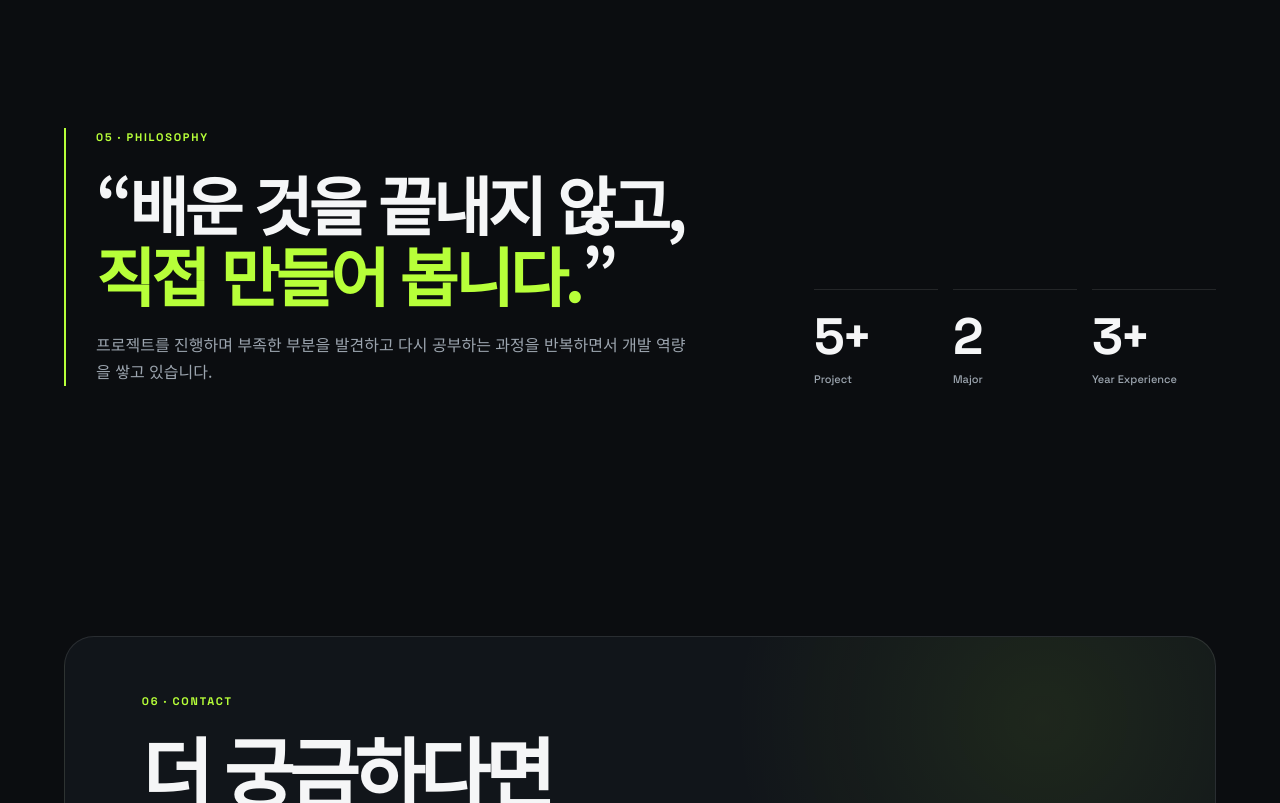
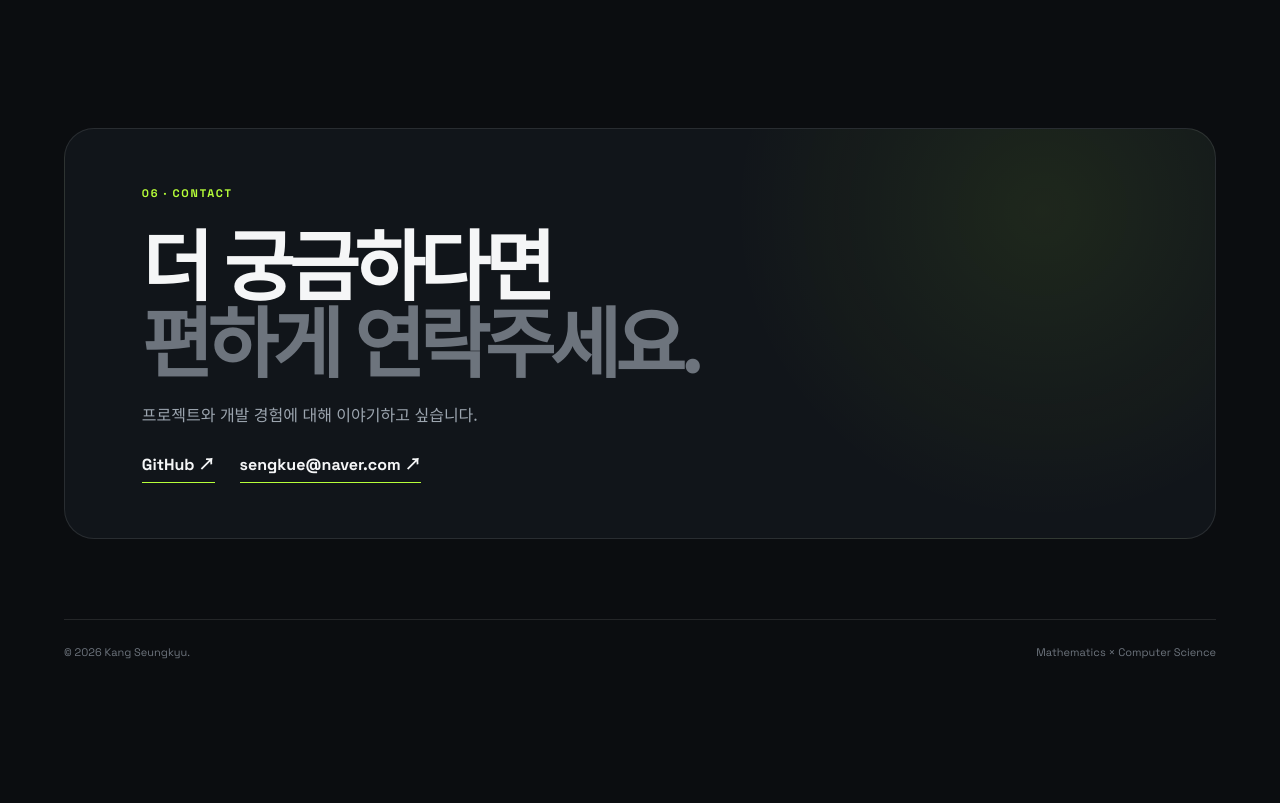
Before and after one commit to seungkyu-kang/seungkyu-kang.github.io, a website: page index.html in a window 1280 px wide. Shown: the part 5208-6011 px from the top of the page. After the commit the page ends 5902 px from the top, so only its background shows below. Drawn offline with Linux system fonts and the light colour scheme.

Commit message:
index.html

```diff
--- a/index.html
+++ b/index.html
@@ -167,30 +167,23 @@
       </div>
     </section>
 
-    <section class="section philosophy">
-      <div class="quote reveal">
-        <p class="eyebrow">05 · PHILOSOPHY</p>
-        <blockquote>“배운 것을 끝내지 않고,<br><strong>직접 만들어 봅니다.</strong>”</blockquote>
-        <p>프로젝트를 진행하며 부족한 부분을 발견하고 다시 공부하는 과정을 반복하면서 개발 역량을 쌓고 있습니다.</p>
-      </div>
-      <div class="numbers reveal">
-        <div><strong>5+</strong><span>Project</span></div>
-        <div><strong>2</strong><span>Major</span></div>
-        <div><strong>3+</strong><span>Year Experience</span></div>
-      </div>
-    </section>
 
     <section id="contact" class="section contact">
       <div class="contact-box reveal">
         <p class="eyebrow">06 · CONTACT</p>
         <h2>더 궁금하다면<br><span>편하게 연락주세요.</span></h2>
         <p class="contact-copy">프로젝트와 개발 경험에 대해 이야기하고 싶습니다.</p>
-        <div class="contact-links">
-          <a href="https://github.com/seungkyu-kang" target="_blank" rel="noreferrer">GitHub ↗</a>
-        </div>
-      </div>
-    </section>
-  </main>
+     <div class="contact-links">
+  <a href="https://github.com/seungkyu-kang" target="_blank" rel="noreferrer">
+    GitHub ↗
+  </a>
+  <a href="mailto:sengkue@naver.com">
+    sengkue@naver.com ↗
+  </a>
+</div>
+     </div>
+   </section>
+      </main>
 
   <footer><span>© 2026 Kang Seungkyu.</span><span>Mathematics × Computer Science</span></footer>
 
```
